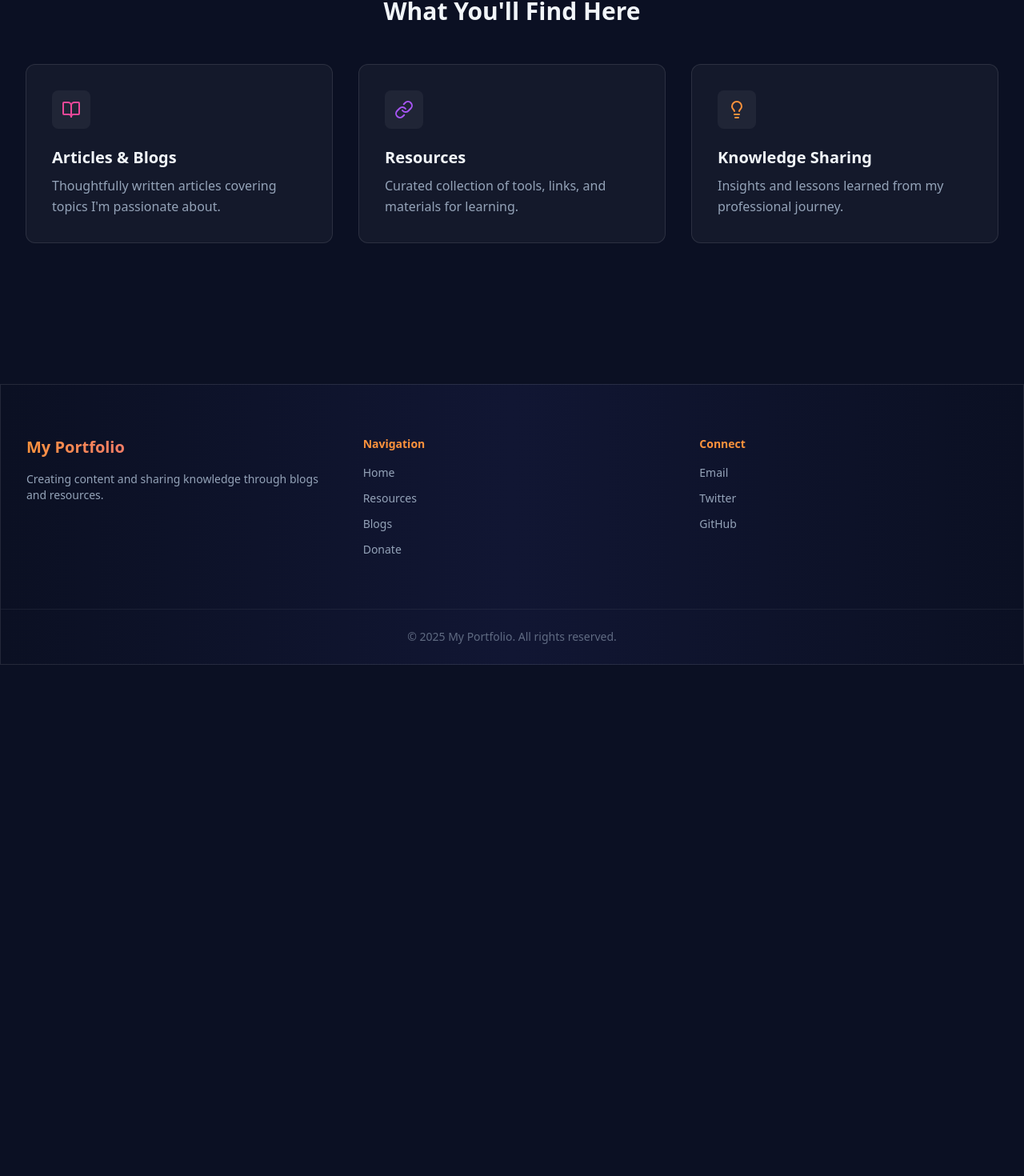
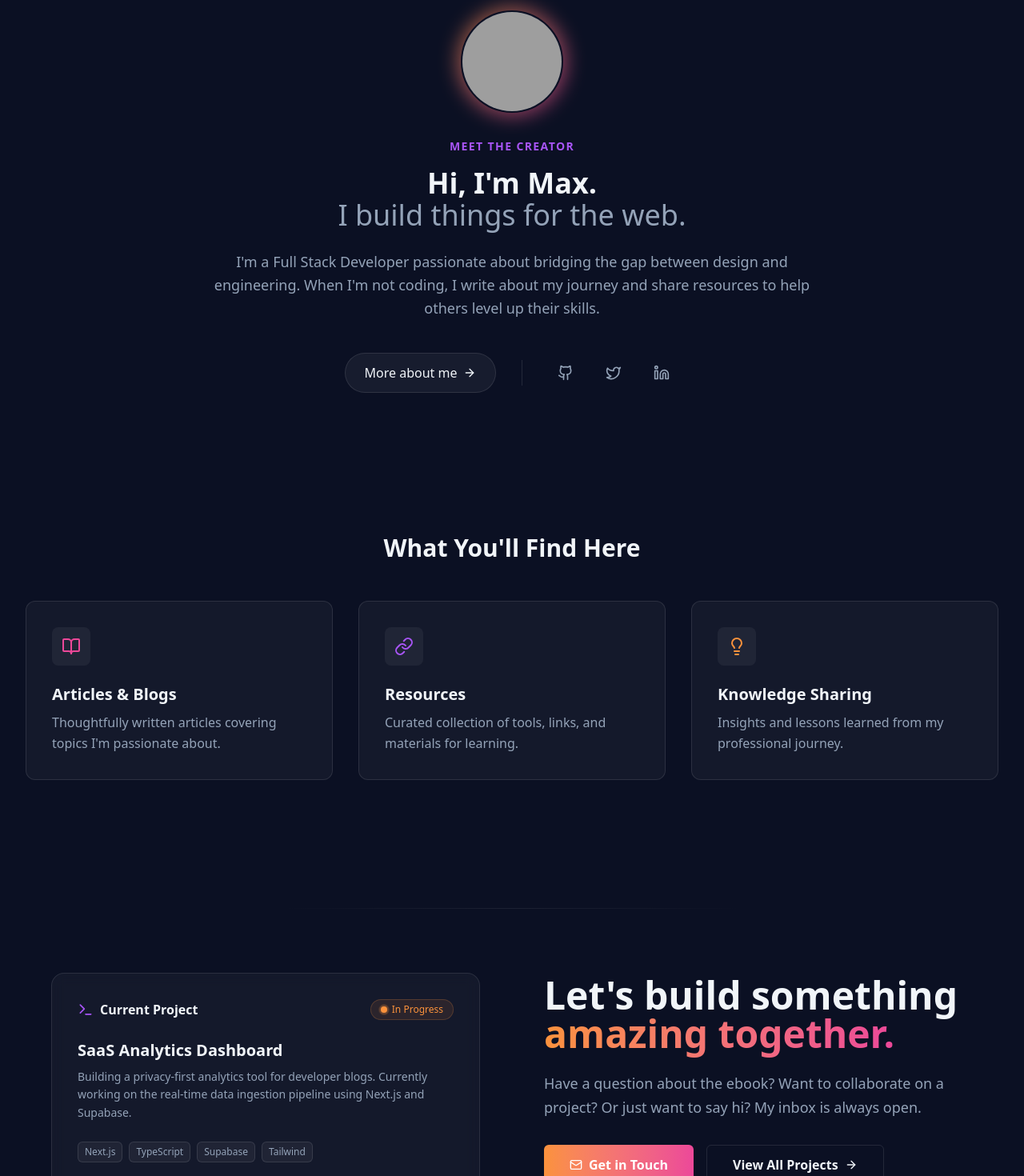
Before and after one commit to CreativeCoderOfficial/personal-blog-website, a Next.js app: page / in a window 1280 px wide. Shown: the part 1497-2967 px from the top of the page at 80% size. Before the commit the page ends 2328 px from the top, so only its background shows below. Built offline with nearby package versions, Linux system fonts and the light colour scheme; grey boxes are pictures that could not be loaded.

Commit message:
Created About & Connect Section + optimised file structure

```diff
--- a/src/app/page.tsx
+++ b/src/app/page.tsx
@@ -1,17 +1,18 @@
 // app/page.tsx
-import HeroSection from "@/components/homepage/FeatureSection";
-import FeaturesSection from "@/components/homepage/HeroSection";
-import ContactSection from "@/components/homepage/ContactSection";
-import Hero from "@/components/homepage/HeroSection";
-import Features from "@/components/homepage/FeatureSection";
 import ResourceShowcase from "@/components/homepage/ResourceShowcase";
+import AboutSection from "@/components/homepage/AboutSection";
+import HeroSection from "@/components/homepage/HeroSection";
+import FeatureSection from "@/components/homepage/FeatureSection";
+import ConnectSection from "@/components/homepage/ConnectSection";
 
 export default function HomePage() {
   return (
     <>
-    <Hero />
+    <HeroSection/>
     <ResourceShowcase />
-    <Features />
+    <AboutSection />
+    <FeatureSection />
+    <ConnectSection />
 
     </>
   );
--- a/src/components/general/Header.tsx
+++ b/src/components/general/Header.tsx
@@ -3,7 +3,7 @@
 import { useState } from "react";
 import Link from "next/link";
 import NavLink from "./NavLink";
-import ActiveDot from "./ActiveDot";
+import ActiveDot from "../ui/ActiveDot";
 
 export default function Header() {
   const [isOpen, setIsOpen] = useState(false);
--- /dev/null
+++ b/src/components/homepage/AboutSection.tsx
@@ -0,0 +1,111 @@
+import Link from "next/link";
+import { Github, Twitter, Linkedin, ArrowRight } from "lucide-react";
+import LineMarker from "../ui/LineMarker";
+
+export default function AboutSection() {
+  return (
+    <section className="relative bg-main">
+      {/* 1. The Line Marker (Top Boundary) */}
+      <LineMarker />
+
+      <div className="container mx-auto px-8 py-24">
+        <div className="max-w-3xl mx-auto text-center">
+
+          {/* AVATAR WRAPPER */}
+          <div className="relative inline-block mb-8">
+            {/* The Glow Effect behind avatar */}
+            <div className="
+              absolute -inset-1
+              bg-gradient-to-br from-accent-orange to-accent-pink
+              rounded-full blur-md opacity-60
+            " />
+
+            {/* Actual Avatar Image (Use a placeholder for now) */}
+            <div className="
+              relative
+              w-24 h-24 md:w-32 md:h-32
+              rounded-full
+              bg-secondary border-2 border-main
+              overflow-hidden
+            ">
+              {/* Replace src with your actual image path later */}
+              <img
+                src="https://github.com/shadcn.png"
+                alt="Profile"
+                className="w-full h-full object-cover"
+              />
+            </div>
+          </div>
+
+          {/* TEXT CONTENT */}
+          <h2 className="text-sm font-bold tracking-widest text-accent-purple uppercase mb-4">
+            Meet the Creator
+          </h2>
+
+          <h3 className="text-3xl md:text-4xl font-bold text-text-primary mb-6">
+            Hi, I'm Max. <br className="hidden md:block" />
+            <span className="text-text-secondary font-normal">I build things for the web.</span>
+          </h3>
+
+          <p className="text-text-secondary text-lg leading-relaxed mb-10">
+            I'm a Full Stack Developer passionate about bridging the gap between design and engineering.
+            When I'm not coding, I write about my journey and share resources to help others level up their skills.
+          </p>
+
+          {/* SOCIALS & CTA */}
+          <div className="flex flex-col md:flex-row items-center justify-center gap-6">
+
+            <Link
+              href="/about"
+              className="
+                group
+                flex items-center gap-2
+                px-6 py-3 rounded-full
+                bg-white/5 hover:bg-white/10
+                border border-border-subtle hover:border-text-secondary/30
+                text-text-primary font-medium
+                transition-all
+              "
+            >
+              More about me
+              <ArrowRight className="w-4 h-4 group-hover:translate-x-1 transition-transform" />
+            </Link>
+
+            {/* Social Icons Divider (Vertical line on desktop) */}
+            <div className="hidden md:block w-px h-8 bg-border-subtle mx-2" />
+
+            <div className="flex gap-4">
+              <SocialLink href="https://github.com" icon={<Github className="w-5 h-5" />} label="GitHub" />
+              <SocialLink href="https://twitter.com" icon={<Twitter className="w-5 h-5" />} label="Twitter" />
+              <SocialLink href="https://linkedin.com" icon={<Linkedin className="w-5 h-5" />} label="LinkedIn" />
+            </div>
+
+          </div>
+        </div>
+      </div>
+
+       {/* Optional: Bottom Line Marker if you want to sandwich this section */}
+       {/* <LineMarker /> */}
+    </section>
+  );
+}
+
+// Helper component for Social Icons to keep code clean
+function SocialLink({ href, icon, label }: { href: string; icon: React.ReactNode; label: string }) {
+  return (
+    <a
+      href={href}
+      target="_blank"
+      rel="noopener noreferrer"
+      aria-label={label}
+      className="
+        p-3 rounded-full
+        text-text-secondary hover:text-white
+        hover:bg-white/5
+        transition-colors
+      "
+    >
+      {icon}
+    </a>
+  );
+}
--- /dev/null
+++ b/src/components/homepage/ConnectSection.tsx
@@ -0,0 +1,126 @@
+import Link from "next/link";
+import { ArrowRight, Mail, Terminal } from "lucide-react";
+import LineMarker from "../ui/LineMarker";
+
+export default function ConnectSection() {
+  return (
+    <section className="relative bg-main pt-20 pb-32">
+      <LineMarker width="short" className="mb-20" />
+
+      <div className="container mx-auto px-8">
+        <div className="
+          grid md:grid-cols-2 gap-12 lg:gap-20 items-center
+          max-w-6xl mx-auto
+        ">
+
+          {/* LEFT: "What I'm Working On" Card */}
+          <div className="order-2 md:order-1 relative group">
+            {/* Background Glow */}
+            <div className="
+              absolute inset-0
+              bg-gradient-to-r from-accent-purple/20 to-accent-orange/20
+              rounded-2xl blur-xl opacity-0 group-hover:opacity-100 transition-opacity duration-500
+            " />
+
+            <div className="
+              relative
+              bg-card border border-border-subtle
+              p-8 rounded-2xl
+              backdrop-blur-sm
+              hover:border-accent-purple/30 transition-colors
+            ">
+              {/* Header: Badge & Title */}
+              <div className="flex items-center justify-between mb-6">
+                <div className="flex items-center gap-2">
+                  <Terminal className="w-5 h-5 text-accent-purple" />
+                  <span className="font-semibold text-text-primary">Current Project</span>
+                </div>
+                {/* Pulsing "In Progress" Badge */}
+                <span className="
+                  inline-flex items-center gap-1.5
+                  px-3 py-1 rounded-full
+                  text-xs font-medium text-accent-orange
+                  bg-accent-orange/10 border border-accent-orange/20
+                ">
+                  <span className="relative flex h-2 w-2">
+                    <span className="animate-ping absolute inline-flex h-full w-full rounded-full bg-accent-orange opacity-75"></span>
+                    <span className="relative inline-flex rounded-full h-2 w-2 bg-accent-orange"></span>
+                  </span>
+                  In Progress
+                </span>
+              </div>
+
+              {/* Project Details */}
+              <h3 className="text-xl font-bold text-text-primary mb-2">
+                SaaS Analytics Dashboard
+              </h3>
+              <p className="text-text-secondary text-sm mb-6 leading-relaxed">
+                Building a privacy-first analytics tool for developer blogs.
+                Currently working on the real-time data ingestion pipeline using Next.js and Supabase.
+              </p>
+
+              {/* Tech Stack Pills */}
+              <div className="flex flex-wrap gap-2">
+                {["Next.js", "TypeScript", "Supabase", "Tailwind"].map((tech) => (
+                  <span
+                    key={tech}
+                    className="px-2 py-1 text-xs rounded-md bg-white/5 text-text-secondary border border-border-subtle"
+                  >
+                    {tech}
+                  </span>
+                ))}
+              </div>
+            </div>
+          </div>
+
+
+          {/* RIGHT: The "Work Together" CTA */}
+          <div className="order-1 md:order-2">
+            <h2 className="text-4xl md:text-5xl font-bold text-text-primary mb-6">
+              Let's build something <br />
+              <span className="text-transparent bg-clip-text bg-gradient-to-r from-accent-orange to-accent-pink">
+                amazing together.
+              </span>
+            </h2>
+
+            <p className="text-text-secondary text-lg mb-8 leading-relaxed max-w-lg">
+              Have a question about the ebook? Want to collaborate on a project?
+              Or just want to say hi? My inbox is always open.
+            </p>
+
+            <div className="flex flex-col sm:flex-row gap-4">
+              {/* Primary Action */}
+              <Link
+                href="/contact"
+                className="
+                  inline-flex items-center justify-center gap-2
+                  px-8 py-3 rounded-md font-semibold text-white
+                  bg-gradient-to-r from-accent-orange to-accent-pink
+                  hover:opacity-90 transition-opacity
+                "
+              >
+                <Mail className="w-4 h-4" />
+                Get in Touch
+              </Link>
+
+              {/* Secondary Action */}
+              <Link
+                href="/projects"
+                className="
+                  inline-flex items-center justify-center gap-2
+                  px-8 py-3 rounded-md font-semibold text-text-primary
+                  border border-border-subtle hover:bg-white/5
+                  transition-colors
+                "
+              >
+                View All Projects
+                <ArrowRight className="w-4 h-4" />
+              </Link>
+            </div>
+          </div>
+
+        </div>
+      </div>
+    </section>
+  );
+}
--- a/src/components/homepage/FeatureSection.tsx
+++ b/src/components/homepage/FeatureSection.tsx
@@ -1,7 +1,7 @@
 // src/app/components/Features.tsx
 import { BookOpen, Link as LinkIcon, Lightbulb } from "lucide-react";
 
-export default function Features() {
+export default function FeatureSection() {
   const features = [
     {
       title: "Articles & Blogs",
--- a/src/components/homepage/HeroSection.tsx
+++ b/src/components/homepage/HeroSection.tsx
@@ -1,7 +1,7 @@
 // src/app/components/Hero.tsx
 import Link from "next/link";
 
-export default function Hero() {
+export default function HeroSection() {
   return (
     <section className="relative overflow-hidden bg-main pt-20 pb-32">
       {/* THE GLOW EFFECT
--- /dev/null
+++ b/src/components/ui/LineMarker.tsx
@@ -0,0 +1,20 @@
+import React from "react";
+
+interface LineMarkerProps {
+  width?: "full" | "short";
+  className?: string;
+}
+
+export default function LineMarker({ width = "full", className = "" }: LineMarkerProps) {
+  return (
+    <div
+      className={`
+        h-[1px] w-full
+        bg-gradient-to-r from-transparent via-border-subtle to-transparent
+        opacity-70
+        ${width === "short" ? "max-w-xl mx-auto" : ""}
+        ${className}
+      `}
+    />
+  );
+}
```
Also changed, not shown: src/components/ui/ActiveDot.tsx (renamed from src/components/general/ActiveDot.tsx), src/components/ui/Button.tsx (added).
